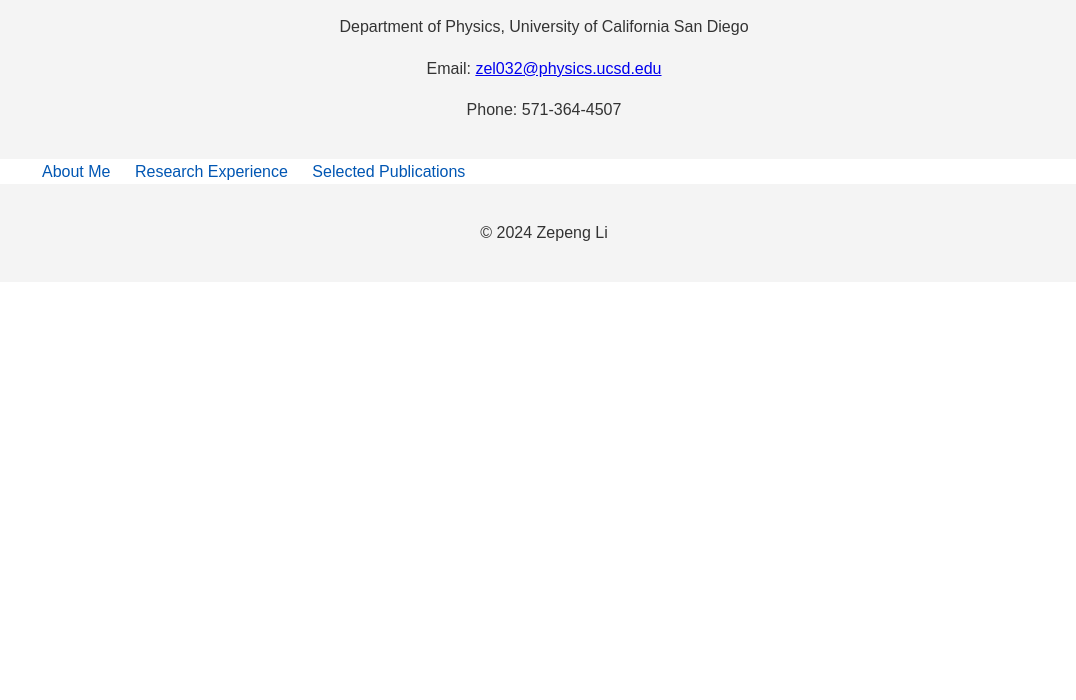
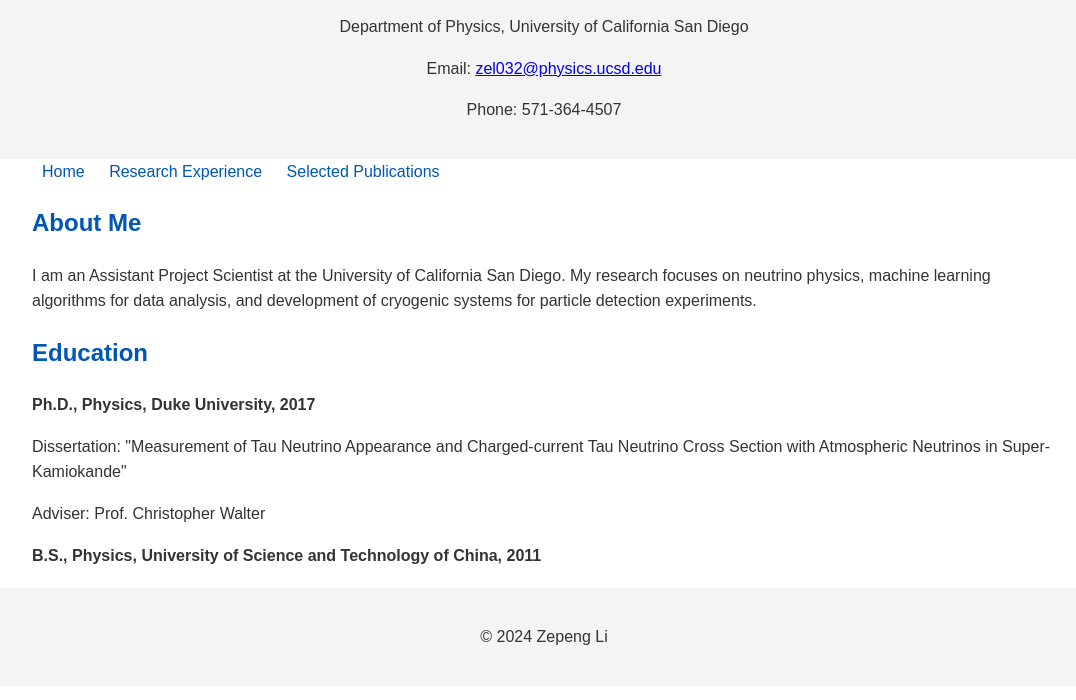
Before and after one commit to Zepeng/zepeng.github.io, a plain HTML site: page index.html in a window 1280 px wide. Shown: the part 100-800 px from the top of the page, without its empty margins (96-1172 px from the left). Drawn offline with Linux system fonts and the light colour scheme.

Commit message:
Update index.html

```diff
--- a/index.html
+++ b/index.html
@@ -27,6 +27,19 @@
             text-decoration: none;
             color: #0056b3;
         }
+        section {
+            margin: 20px 0;
+        }
+        h1, h2 {
+            color: #0056b3;
+        }
+        ul {
+            list-style-type: none;
+            padding: 0;
+        }
+        li {
+            margin: 10px 0;
+        }
     </style>
 </head>
 <body>
@@ -38,10 +51,24 @@
     </header>
     <div class="container">
         <nav>
-            <a href="about.html">About Me</a>
+            <a href="index.html">Home</a>
             <a href="research.html">Research Experience</a>
             <a href="publications.html">Selected Publications</a>
         </nav>
+        <section>
+            <h2>About Me</h2>
+            <p>I am an Assistant Project Scientist at the University of California San Diego. My research focuses on neutrino physics, machine learning algorithms for data analysis, and development of cryogenic systems for particle detection experiments.</p>
+        </section>
+        <section>
+            <h2>Education</h2>
+            <ul>
+                <li><strong>Ph.D., Physics, Duke University, 2017</strong>
+                    <p>Dissertation: "Measurement of Tau Neutrino Appearance and Charged-current Tau Neutrino Cross Section with Atmospheric Neutrinos in Super-Kamiokande"</p>
+                    <p>Adviser: Prof. Christopher Walter</p>
+                </li>
+                <li><strong>B.S., Physics, University of Science and Technology of China, 2011</strong></li>
+            </ul>
+        </section>
     </div>
     <footer>
         <p>&copy; 2024 Zepeng Li</p>
```
